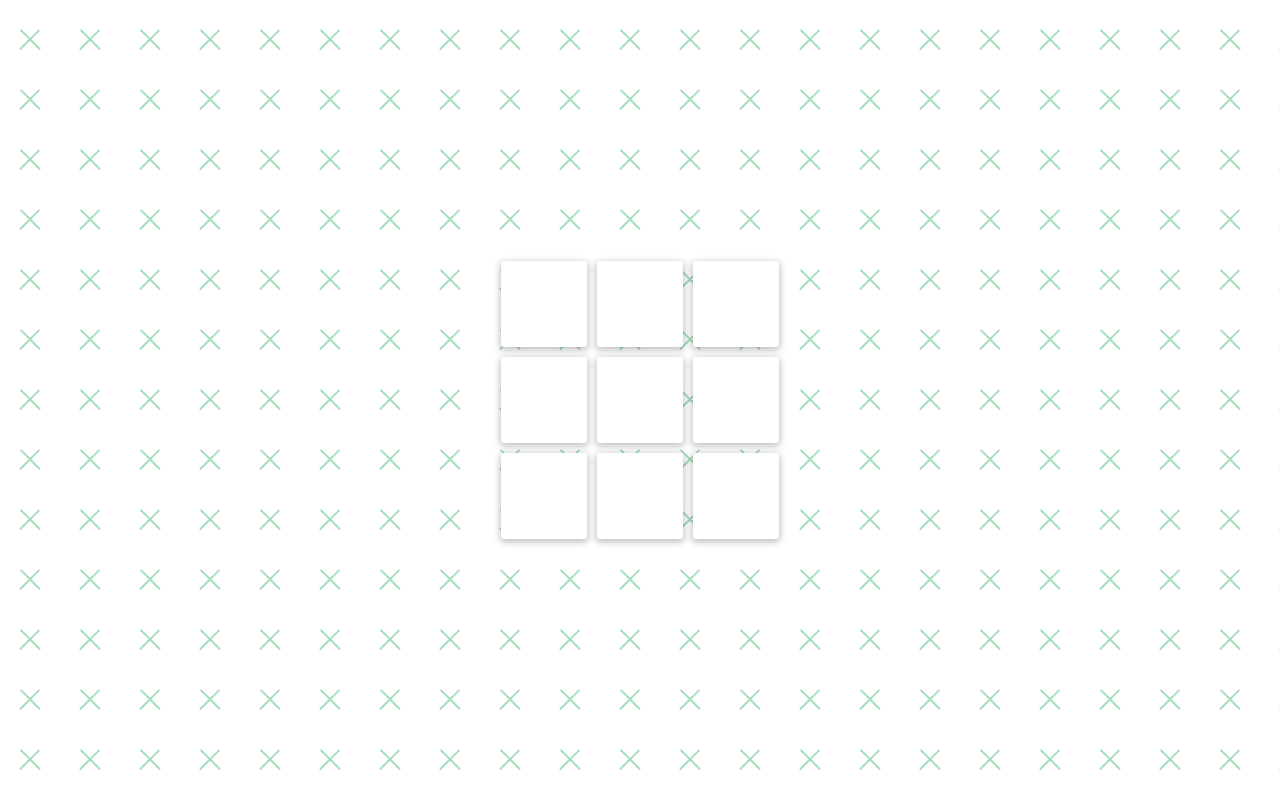
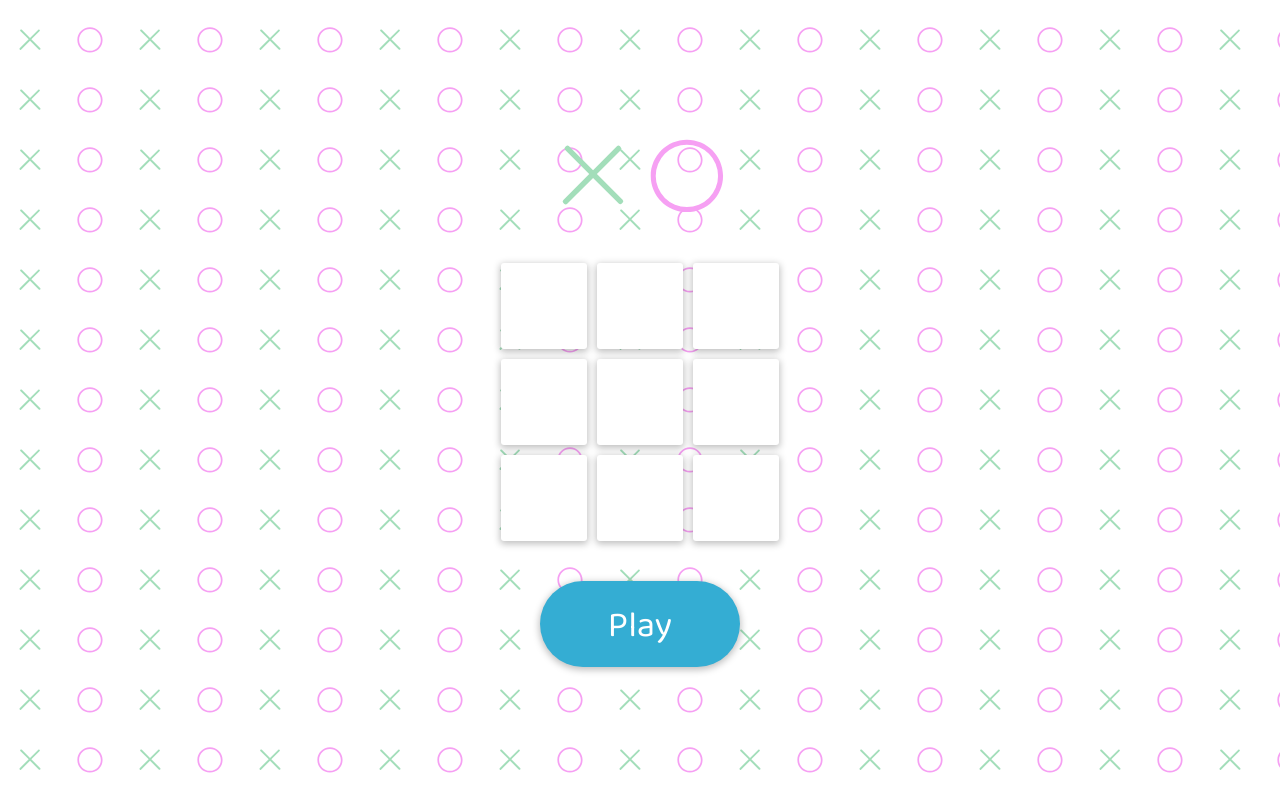
Before and after one commit to tilnea/tictactoe, a React (Vite) app: page / in a window 1280 px wide. Built offline with nearby package versions, Linux system fonts and the light colour scheme.

Commit message:
Add play and reset functionallity

```diff
--- a/src/layouts/game.tsx
+++ b/src/layouts/game.tsx
@@ -2,6 +2,8 @@ import { useState } from "react";
 import { styled } from "styled-components";
 import { Background } from "../components/background";
 import { Board } from "../components/board";
+import { Button } from "../components/button";
+import { Icon } from "../components/icon";
 import { Player } from "../shared/variables";
 import { PlayerType } from "../shared/types";
 
@@ -12,15 +14,26 @@ const Layout = styled.div`
   flex-direction: column;
   align-items: center;
   justify-content: center;
+  gap: 40px;
 `;
 
 export const Game = () => {
   const [gameState, setGameState] = useState<PlayerType[]>(
     Array(9).fill(Player.NO)
   );
-  const [player, setPlayer] = useState(Player.X);
+  const [player, setPlayer] = useState<PlayerType>(Player.NO);
+
+  const handleStartGame = () => {
+    if (player === Player.NO) {
+      setPlayer(Player.X);
+    } else {
+      setGameState(Array(9).fill(Player.NO));
+      setPlayer(Player.NO);
+    }
+  };
 
   const handleCellClick = (cellIndex: number) => {
+    if (player === Player.NO) return;
     if (gameState[cellIndex] !== Player.NO) return;
 
     const newGameState = [...gameState];
@@ -33,7 +46,18 @@ export const Game = () => {
   return (
     <Background $player={player}>
       <Layout>
+        {player === Player.NO ? (
+          <div>
+            <Icon id={Player.X} size={86} />
+            <Icon id={Player.O} size={86} />
+          </div>
+        ) : (
+          <Icon id={player} size={86} />
+        )}
         <Board gameState={gameState} onCellClick={handleCellClick} />
+        <Button onClick={handleStartGame}>
+          {player === Player.NO ? "Play" : "Reset"}
+        </Button>
       </Layout>
     </Background>
   );
```
